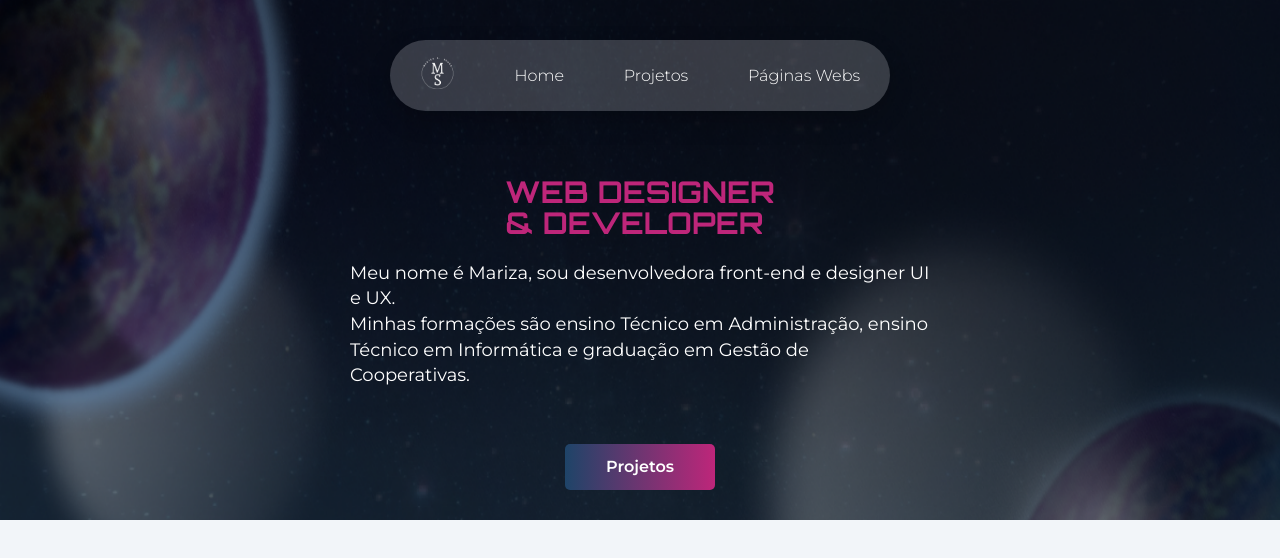
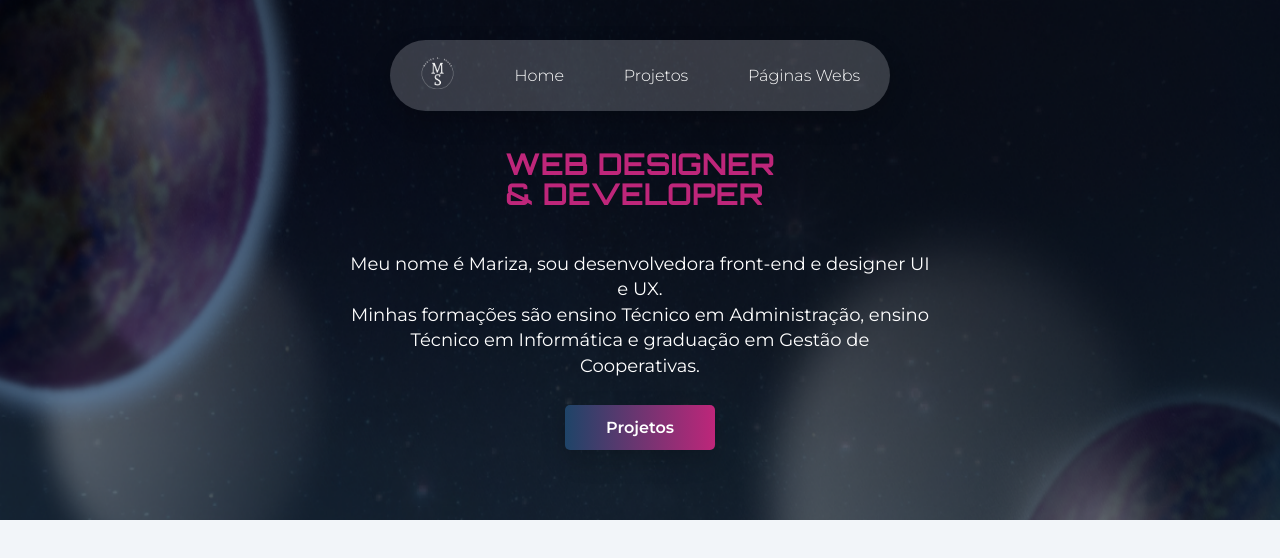
Before and after one commit to MarizaDEV/portfolio_web, a React (Vite) app: page /portfolio-web/home in a window 1280 px wide. Shown: the top 558 px of the page. Built offline with nearby package versions, Linux system fonts and the light colour scheme.

Commit message:
Alinhamento dos elementos

```diff
--- a/src/app/pages/Home/Home.tsx
+++ b/src/app/pages/Home/Home.tsx
@@ -30,14 +30,12 @@ export const Home = () => {
               Minhas formações são ensino Técnico em Administração, ensino
               Técnico em Informática e graduação em Gestão de Cooperativas.
             </p>
-          </Box3>
-          <div>
             <Button
               label="Projetos"
               onClick={handleClick}
               variant="secondary"
             />
-          </div>
+          </Box3>
         </BoxTop>
       </Container>
     </>
--- a/src/app/pages/Home/styles/styles.ts
+++ b/src/app/pages/Home/styles/styles.ts
@@ -23,7 +23,6 @@ export const Box1 = styled.div`
   align-items: flex-start;
   justify-content: center;
   width: 100%;
-  height: 100%;
 `;
 
 export const Box2 = styled.div`
@@ -41,12 +40,14 @@ export const Box2 = styled.div`
 export const Box3 = styled.div`
   display: flex;
   justify-content: center;
+  align-items: center;
   flex-direction: column;
   height: 100%;
   max-width: 580px;
 
   p {
     color: #ffffff;
-    font-size: 18px;
+    font-size: 1.125rem;
+    text-align: center;
   }
 `;
--- a/src/app/shared/components/Button/styles/styles.ts
+++ b/src/app/shared/components/Button/styles/styles.ts
@@ -11,7 +11,8 @@ const styles = {
     borderRadius: "5px",
     cursor: "pointer",
     transition: "transform 0.3s, background 0.3s",
-    margin: "30px",
+    margin: "25px 0",
+    boxShadow: "0 10px 25px rgba(0, 0, 0, 0.2)",
   },
   primary: {
     backgroundColor: "#007BFF",
```
